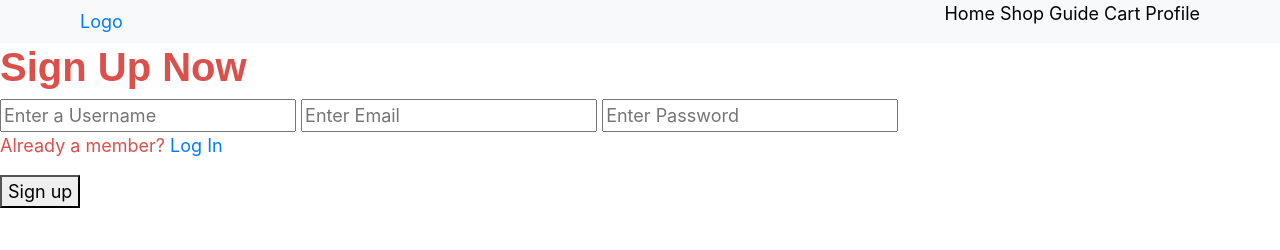
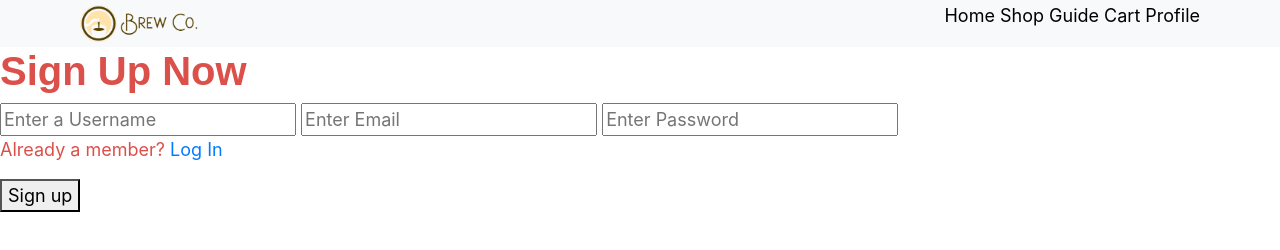
Before and after one commit to hao199/Brews-Co, a website: page dist/signup.html in a window 1280 px wide. Shown: the top 250 px of the page. Drawn offline with nearby package versions, Linux system fonts and the light colour scheme.

Commit message:
Updated the nav bar

```diff
--- a/dist/signup.html
+++ b/dist/signup.html
@@ -13,7 +13,10 @@
     <main>
         <nav>
             <div class="navbar navbar-expand-lg navbar-light bg-light">
-              <div><a href="#">Logo</a></div>
+              <div>
+                <a class="navbar-brand" href="index.html">
+                  <img src="Coffeelogo.png" alt="" width="120">
+                </a></div>
               <ul class="menu">
                 <li><a href="index.html">Home</a></li>
                 <li><a href="shop.html">Shop</a></li>
```
